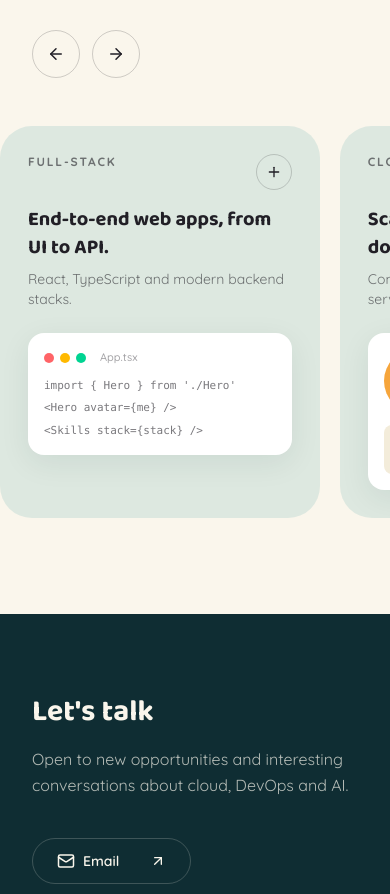
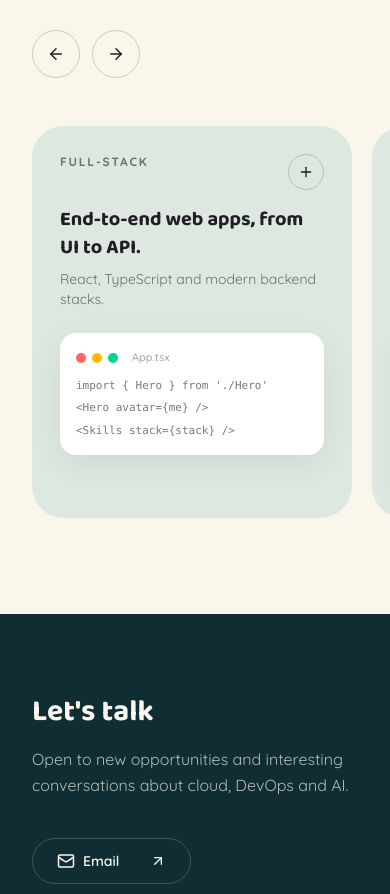
Before and after one commit to latomate07/portfolio, a React (Vite) app: page / in a window 390 px wide. Shown: the part 1467-2361 px from the top of the page. Built offline with nearby package versions, Linux system fonts and the light colour scheme.

Commit message:
Align skills carousel with heading and fix scroll-snap padding offset
First card now lines up with the heading's left edge at every
breakpoint; scroll-padding-left keeps scroll-snap from collapsing the
leading inset on load.

```diff
--- a/src/components/Skills.tsx
+++ b/src/components/Skills.tsx
@@ -176,7 +176,7 @@ export function Skills() {
 
       <div
         ref={scrollerRef}
-        className="[scrollbar-width:none] mt-12 flex snap-x snap-mandatory gap-5 overflow-x-auto scroll-smooth px-8 pb-4 sm:px-12 lg:px-16 [&::-webkit-scrollbar]:hidden"
+        className="scrollbar-none mt-12 flex snap-x snap-mandatory gap-5 overflow-x-auto scroll-smooth pr-4 pb-4 pl-8 sm:pl-12 lg:pl-[max(4rem,calc((100vw-80rem)/2+4rem))] scroll-pl-8 sm:scroll-pl-12 lg:scroll-pl-[max(4rem,calc((100vw-80rem)/2+4rem))]"
       >
         {cards.map((card, i) => {
           const Widget = WIDGETS[i % WIDGETS.length];
@@ -184,7 +184,7 @@ export function Skills() {
             <article
               key={card.eyebrow}
               data-card
-              className="relative flex w-[82vw] max-w-sm shrink-0 snap-start flex-col overflow-hidden rounded-[2rem] bg-sage p-7 sm:w-90"
+              className="relative flex w-[82vw] max-w-sm shrink-0 snap-start flex-col overflow-hidden rounded-4xl bg-sage p-7 sm:w-90"
             >
               <div
                 aria-hidden
```
